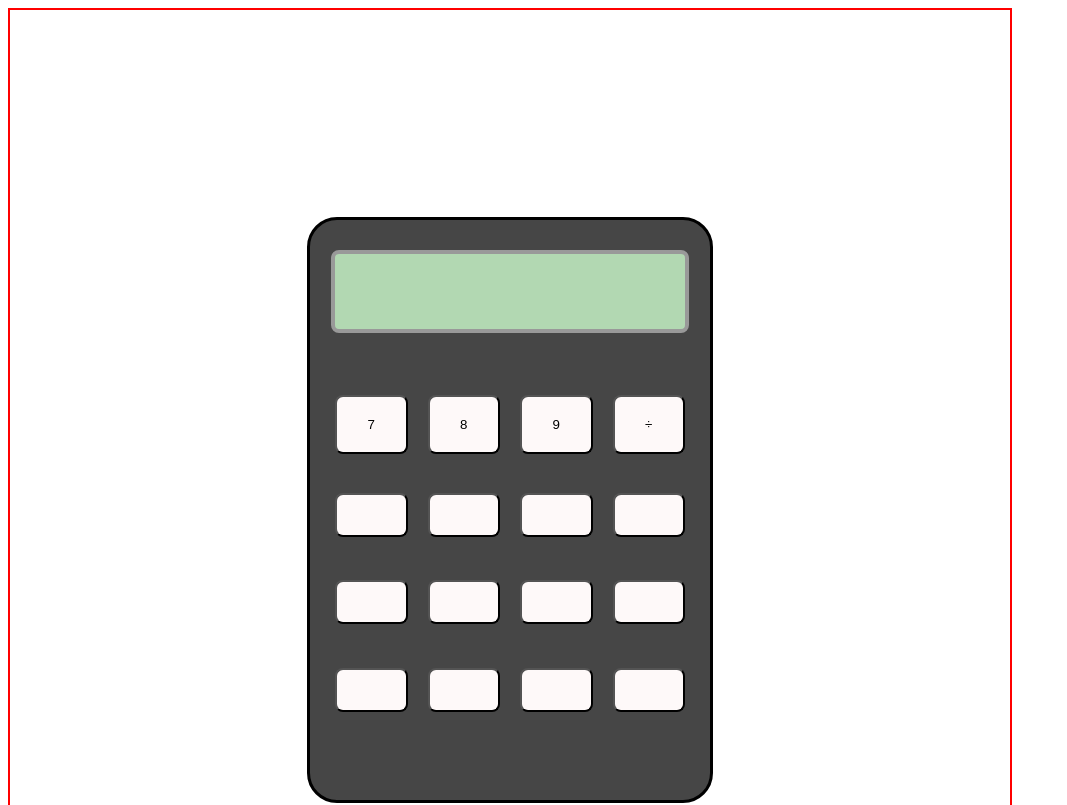
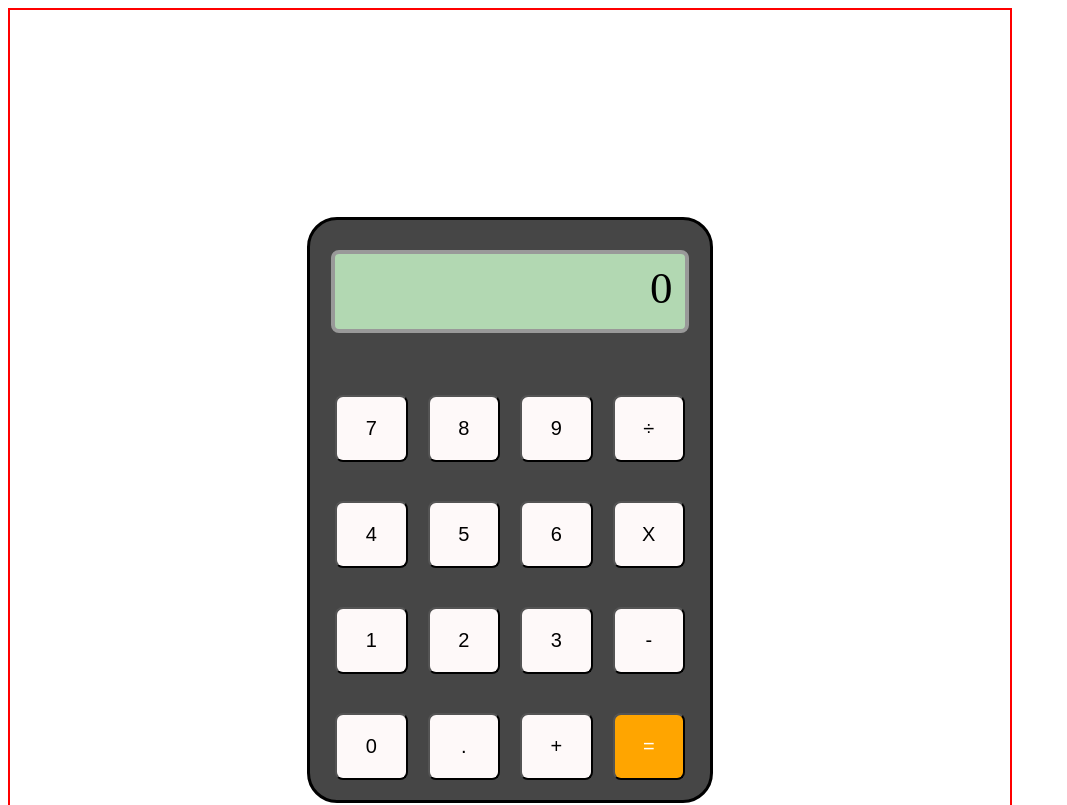
Before and after one commit to Misterbanhman/Odin_Project_Calculator, a plain HTML site: page index.html in a window 1280 px wide. Shown: the top 805 px of the page, without its empty margins (0-1067 px from the left). Drawn offline with Linux system fonts and the light colour scheme.

Commit message:
Add showing display for each button pressed on Calculator.

```diff
--- a/index.html
+++ b/index.html
@@ -11,9 +11,11 @@
 <body>
     <div class="main-container">
         <div class="calculator-container">
-            <div class="calc-Display"></div>
+            <div class="calc-Display">
+                <div class="calc-Content"></div>
+            </div>
             <div class="buttonGrid"></div>
-            <!--MAYBE HAVE A GRID HERE OR SOMETHING-->
+            <!-- <button>test</button> -->
         </div>
     </div>
 </body>
--- a/javascript.js
+++ b/javascript.js
@@ -1,5 +1,9 @@
 const buttonGrid = document.querySelector('.buttonGrid');
+const calcContent = document.querySelector('.calc-Content');
 const buttonAmount = 16;
+let answer = 0;
+
+calcContent.textContent = 0;
 
 
 //ADDITION FUNCTION
@@ -17,7 +21,7 @@ function subtract(value1,value2) {
 //MULTIPLICATION FUNCTION
 function multiply(value1,value2) {
     const multiplication = value1 * value2;
-    return multiplicationl
+    return multiplication;
 }
 
 //DIVISION FUNCTION
@@ -50,10 +54,22 @@ function operate (operator, value1, value2) {
     }
 }
 
+//Event Click Listener
+function clickListener() {
+    const buttons = document.querySelectorAll('button');
+
+    buttons.forEach((button) => {
+        button.addEventListener('click', function(event) {
+            calcContent.textContent = (event.target).textContent;
+        });
+    });
+}
+
 //Creates a 4x4 grid for the calculator button layout
 function createButtonGrid() {
 buttonGrid.style.gridTemplateColumns = 'repeat(4,1fr)';
 buttonGrid.style.gridTemplateRows = 'repeat(4,1fr)';
+
 
     for(let i=0;i<buttonAmount;i++) {
         let rowClass = "row" + i;
@@ -64,14 +80,18 @@ buttonGrid.style.gridTemplateRows = 'repeat(4,1fr)';
         buttonGrid.appendChild(row);
 
         // let buttonDiv = document.getElementsByClassName(buttonClass);
+
+
         let button = document.createElement('button');
         button.classList.add(buttonClass);
-        console.log(buttonGrid)
         row.appendChild(button);
     }
+    clickListener();
 }
 
 createButtonGrid();
+
+//BUTTONS CREATED HERE
 
 let button0 = document.querySelector('.button0');
 button0.textContent = "7"
@@ -84,3 +104,39 @@ button2.textContent = "9"
 
 let button3 = document.querySelector('.button3');
 button3.textContent = "÷"
+
+let button4 = document.querySelector('.button4');
+button4.textContent = "4"
+
+let button5 = document.querySelector('.button5');
+button5.textContent = "5"
+
+let button6 = document.querySelector('.button6');
+button6.textContent = "6"
+
+let button7 = document.querySelector('.button7');
+button7.textContent = "X"
+
+let button8 = document.querySelector('.button8');
+button8.textContent = "1"
+
+let button9 = document.querySelector('.button9');
+button9.textContent = "2"
+
+let button10 = document.querySelector('.button10');
+button10.textContent = "3"
+
+let button11 = document.querySelector('.button11');
+button11.textContent = "-"
+
+let button12 = document.querySelector('.button12');
+button12.textContent = "0"
+
+let button13 = document.querySelector('.button13');
+button13.textContent = "."
+
+let button14 = document.querySelector('.button14');
+button14.textContent = "+"
+
+let button15 = document.querySelector('.button15');
+button15.textContent = "="
--- a/stylesheet.css
+++ b/stylesheet.css
@@ -20,12 +20,22 @@
 }
 
 .calc-Display {
+    display: flex;
+    justify-content: center;
+    align-items: center;
     height:75px;
     width: 350px;
     background-color: #b2d8b2;
     border: 4px #999999 solid;
     border-radius: 8px;
     margin-bottom: 60px;
+}
+
+.calc-Content {
+    height:60px;
+    width: 325px;
+    text-align: right;
+    font-size: 45px;
 }
 
 .buttonGrid {
@@ -50,4 +60,10 @@ button {
     padding: 20px;
     width: 100%;
     border-radius: 8px;
+    font-size: 20px;
 }
+
+.button15 {
+    color: white;
+    background-color: orange;
+}
```
